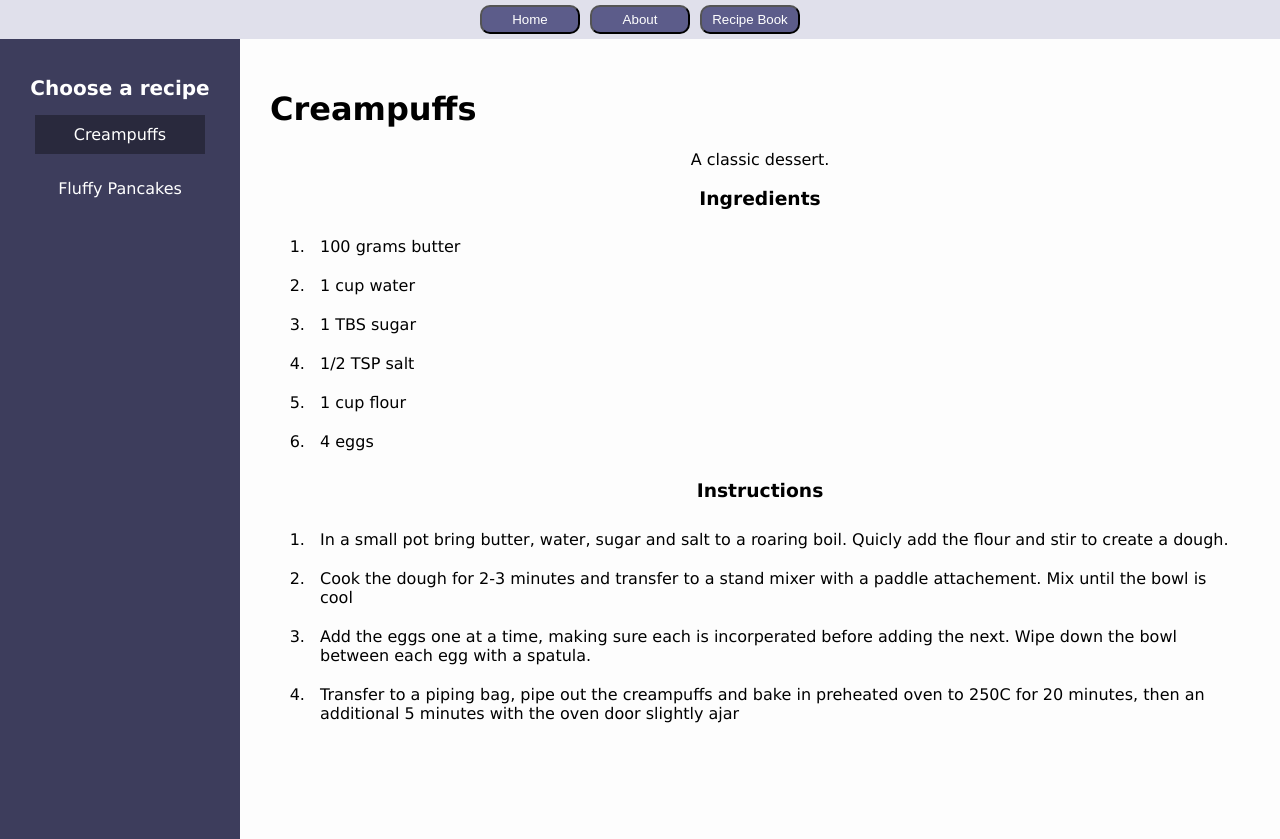
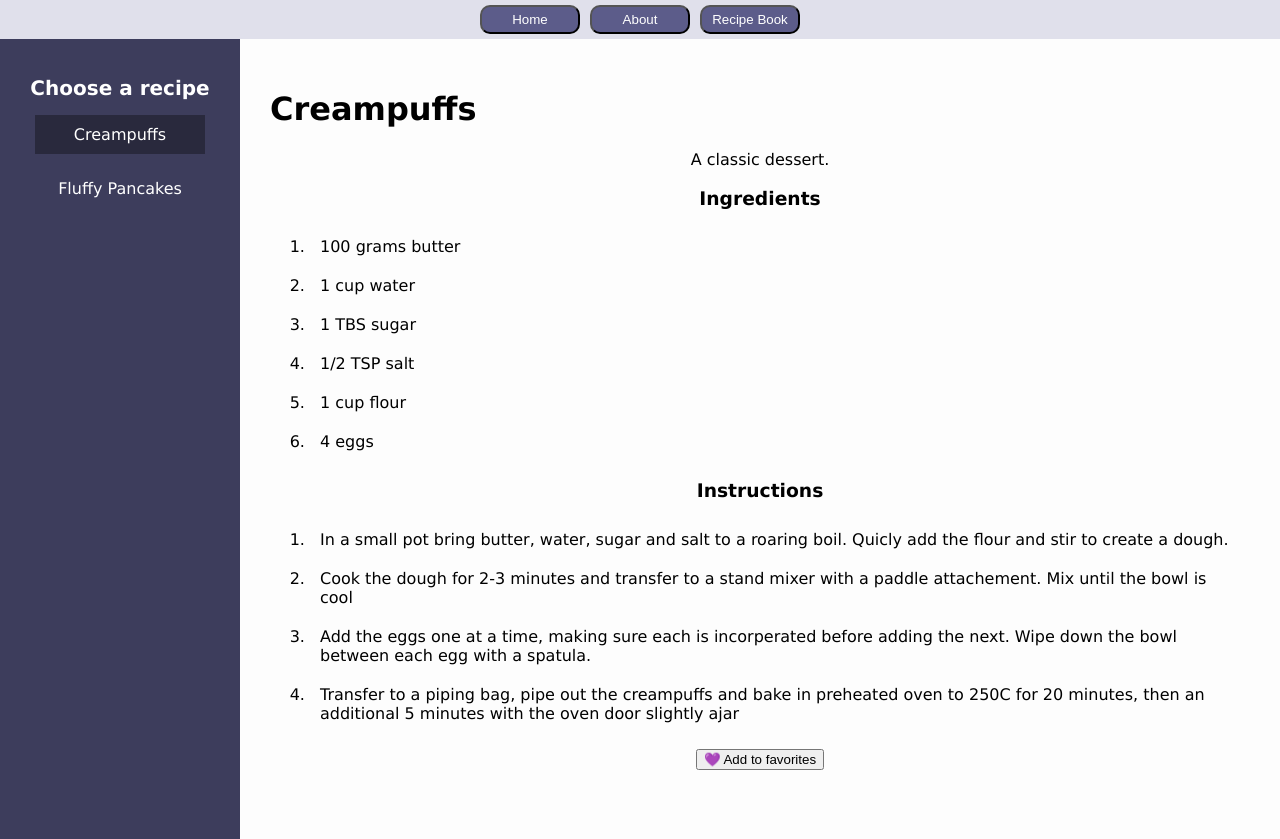
Before and after one commit to arinach3/bestpractice, a React (Create React App) app: page /recipes/creampuffs in a window 1280 px wide. Built offline with nearby package versions, Linux system fonts and the light colour scheme; the HTML template or start-up script is replaced by a standard one.

Commit message:
added favirotie button

```diff
--- a/src/RecipeBook/RecipeBook.jsx
+++ b/src/RecipeBook/RecipeBook.jsx
@@ -1,9 +1,27 @@
-import React, {useState} from 'react';
+import React, {useState, useEffect} from 'react';
 import { useParams } from 'react-router-dom';
 import SideBar from './SideBar';
 import "./RecipeBook.css";
 
 export default function RecipeBook(){
+    const [favorite, setFavorite] = useState([]);
+
+    useEffect(() => {const stored = JSON.parse(localStorage.getItem('favorite')) || [];
+    setFavorite(stored);}, []);
+
+    useEffect(() => {
+        localStorage.setItem('favorite', JSON.stringify(favorite));
+    }, [favorite]);
+
+    const toggleFavorite = (id) => {
+        if(favorite.includes(id)) {
+            setFavorite(favorite.filter(favId => favId !== id));
+        }else {
+            setFavorite([...favorite, id]);
+        }
+    };
+
+    const isFavorite = (id) => favorite.includes(id);
 
 
     return(
--- a/src/RecipeBook/RecipePage.jsx
+++ b/src/RecipeBook/RecipePage.jsx
@@ -1,4 +1,4 @@
-import React from 'react';
+import React, {useState, useEffect} from 'react';
 import { useParams } from 'react-router-dom';
 import recipes from './Recipes';
 import SideBar from './SideBar';
@@ -9,7 +9,24 @@ import "./RecipeBook.css";
 export default function RecipePage(){
     const { id } = useParams();
     const recipe = recipes.find((r) => r.id === id);
-    console.log(id);
+    const [favorite, setFavorite] = useState(() => {
+    const stored = localStorage.getItem('favorites');
+    return stored ? JSON.parse(stored) : [];
+  });
+
+    useEffect(() => {
+        localStorage.setItem('favorites', JSON.stringify(favorite));
+    }, [favorite]);
+
+    const toggleFavorite = (id) => {
+        if(favorite.includes(id)) {
+            setFavorite(favorite.filter(favId => favId !== id));
+        }else {
+            setFavorite([...favorite, id]);
+        }
+    };
+
+    const isFavorite = (id) => favorite.includes(id);
 
     if (!recipe) return <p>Recipe not found</p>;
 
@@ -27,6 +44,7 @@ export default function RecipePage(){
                 <ol>
                     {recipe.instructions.map((item, i) => <li class="recipe" key={i}>{item}</li>)}
                 </ol>
+                <button class="favButton" onClick={() => toggleFavorite(recipe.id)}>{isFavorite(recipe.id) ? "💔Remove from favorites" : "💜 Add to favorites"}</button>
             </div>
         </div>
     );
```
